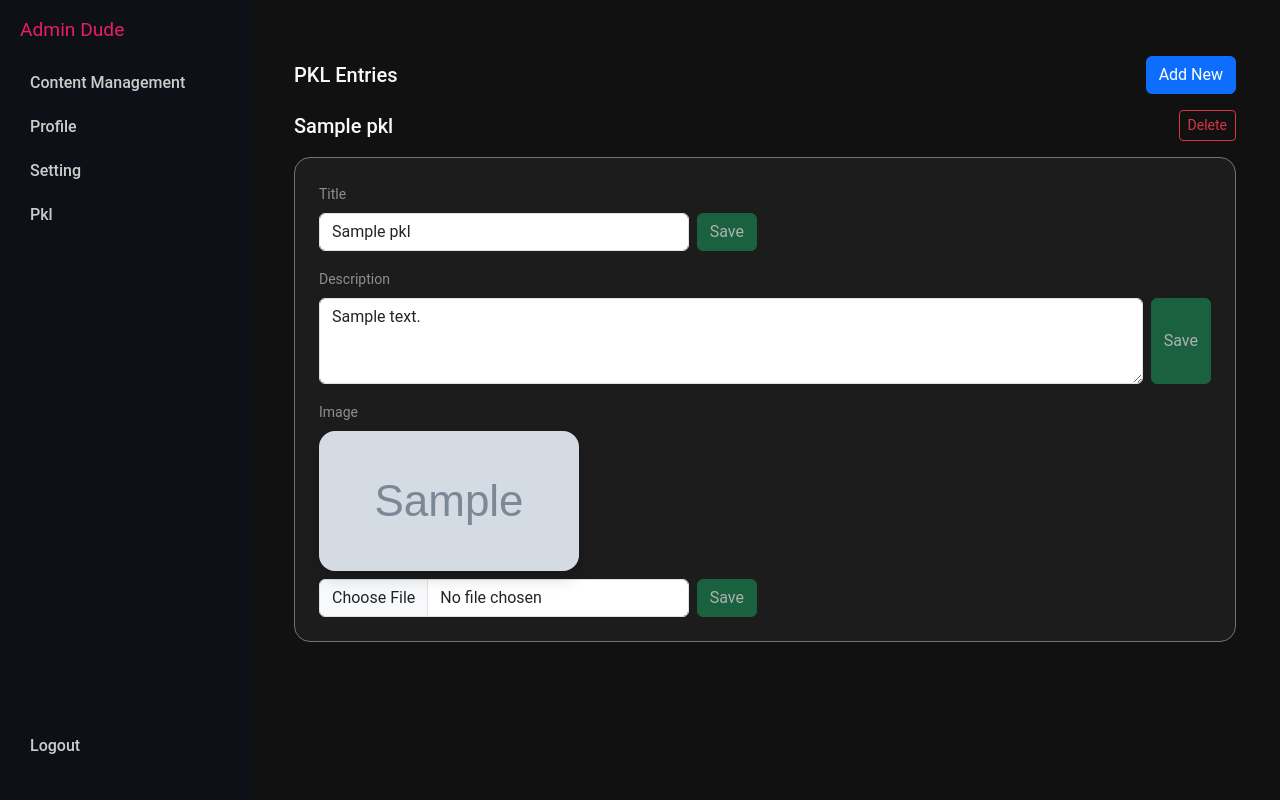
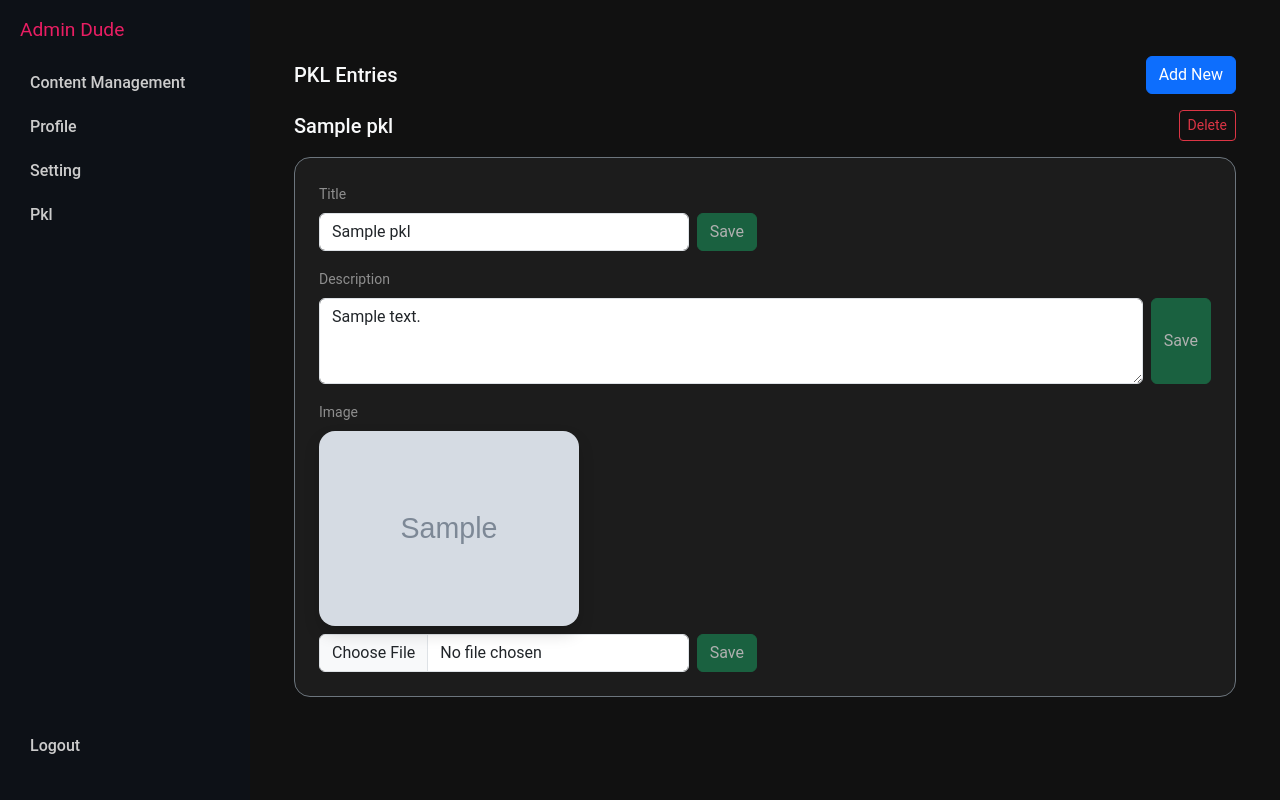
Before and after one commit to Jauziyah/porto_new, a CodeIgniter 4 app: the page made by app/Views/pages/pkl.php in a window 1280 px wide. Run offline with PHP 8.4 and a stand-in for CodeIgniter, Linux system fonts and the light colour scheme; the template is opened without the code that fills it: most values are stand-ins (such as "Sample title", 1, 10 or a date in 2020); grey boxes marked "Sample" are stand-in pictures; some libraries are stand-ins or nearby versions.

Commit message:
very minor chanegs

```diff
--- a/app/Views/pages/pkl.php
+++ b/app/Views/pages/pkl.php
@@ -40,12 +40,12 @@
             <label class="form-label text-white-50 small">Image</label>
             <div class="d-flex flex-column gap-2">
               <div class="card profile-card text-light rounded-4 overflow-hidden shadow" style="max-width: 260px;">
-                <div class="image-container d-flex align-items-center justify-content-center" style="height: 140px;">
+                <div class="image-container d-flex align-items-center justify-content-center">
                   <?php if (!empty($p['image_url'])): ?>
-                    <img src="<?= base_url('/upload/pkl/' . $p['image_url']) ?>" alt="pkl image" class="card-image" />
+                    <img src="<?= base_url('/upload/pkl/' . $p['image_url']) ?>" alt="pkl image" class="img-fluid" style="max-height: 400px; width: auto;" />
                     <div class="image-overlay"></div>
                   <?php else: ?>
-                    <div class="placeholder-content" id="pklPlaceholder<?= (int)($p['id'] ?? 0) ?>">
+                    <div class="placeholder-content p-4" id="pklPlaceholder<?= (int)($p['id'] ?? 0) ?>">
                       <i class="fas fa-image fa-2x mb-2 opacity-50"></i>
                       <div class="fw-semibold opacity-75 text-white">No Image</div>
                     </div>
```
